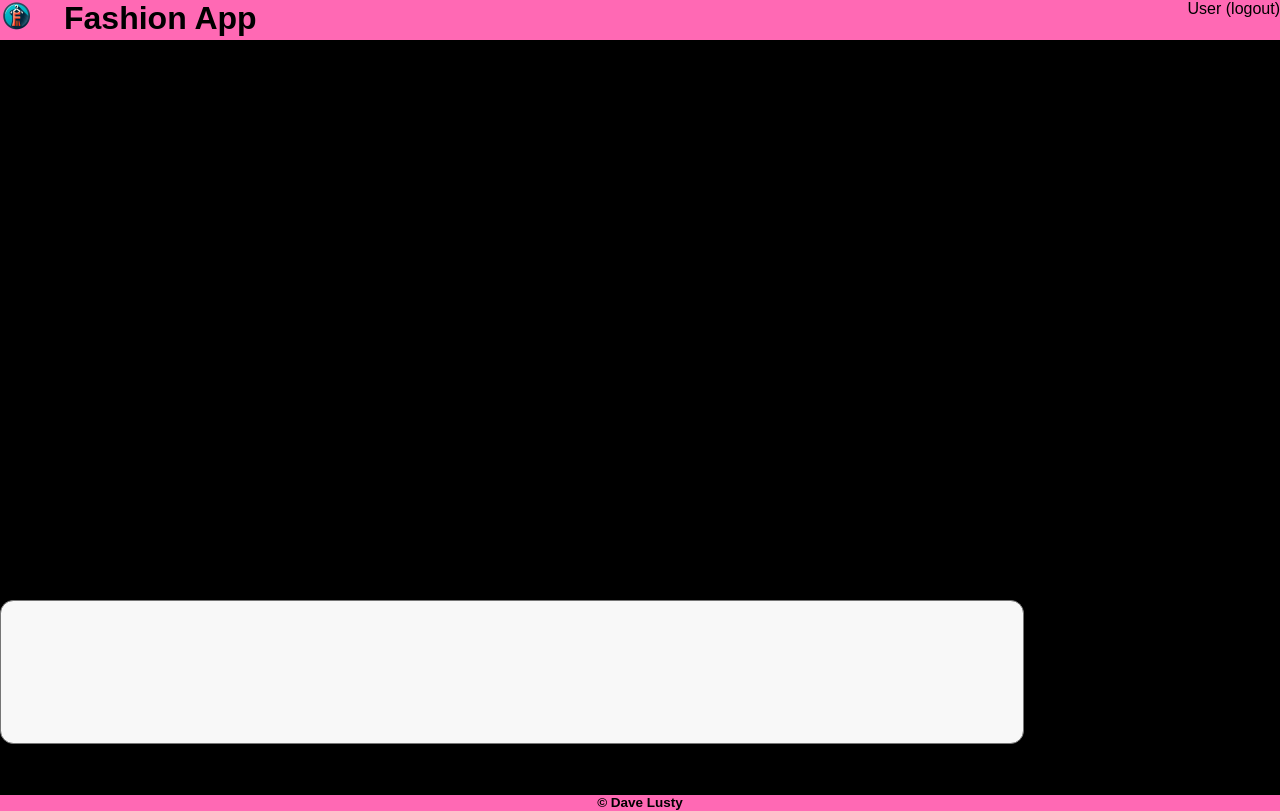
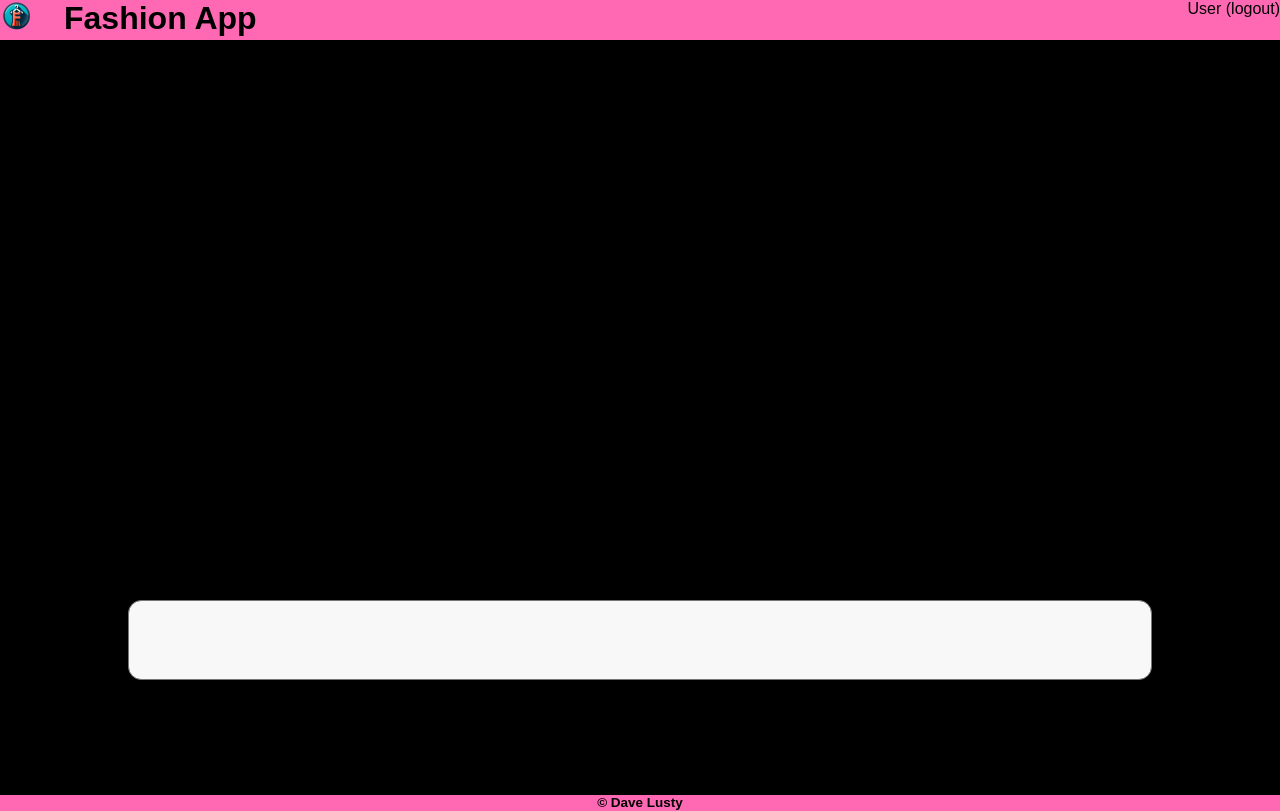
Before and after one commit to davedoesdemos/FashionApp, a plain HTML site: page Website/chat.html in a window 1280 px wide. Drawn offline with Linux system fonts and the light colour scheme; no server answers.

Commit message:
align chat box

```diff
--- a/Website/css/chat.css
+++ b/Website/css/chat.css
@@ -9,6 +9,7 @@
 }
 .chatInput {
     height: 23dvh;
+    text-align: center;
 }
 
 /* chat bubbles */
@@ -37,7 +38,7 @@
 textarea {
     border-radius: 1em 1em 1em 1em;
     width: 80%;
-    height: 18dvh;
+    height: 10dvh;
     padding: 12px 20px;
     box-sizing: border-box;
     background-color: #f8f8f8;
```
